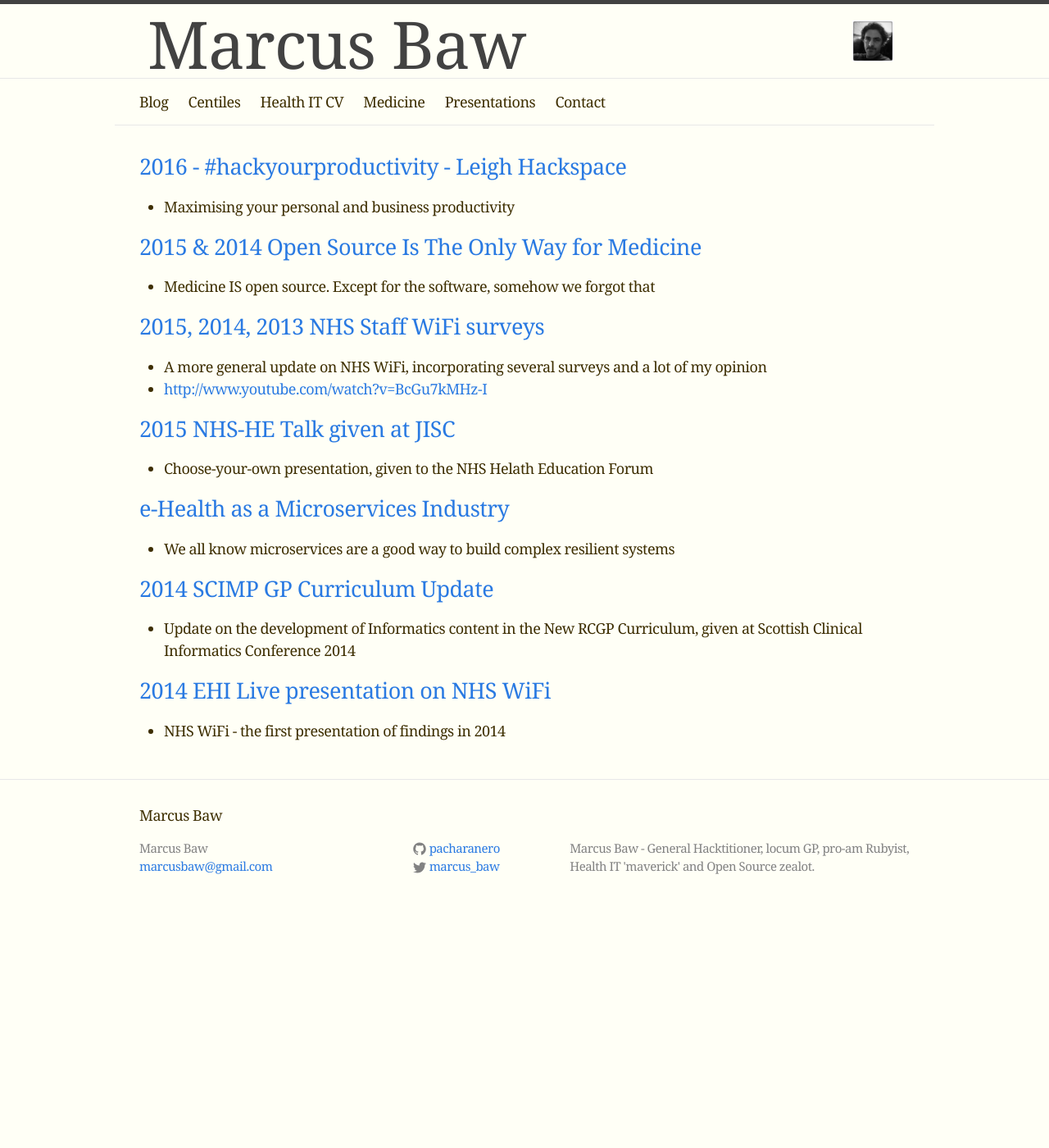
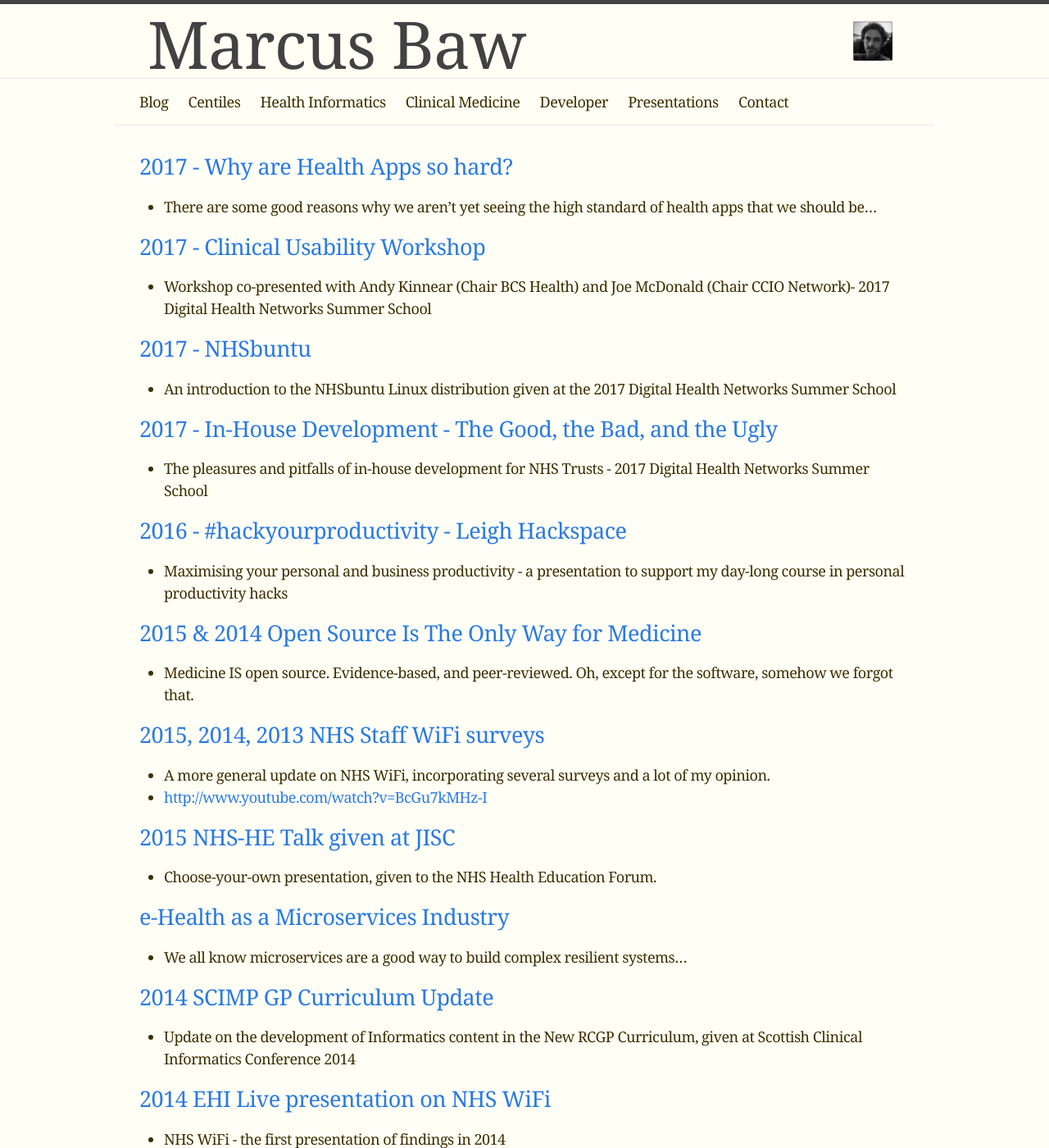
Before and after one commit to pacharanero/pacharanero.github.io, a Jekyll site: the page built from y_presentations.md, in a window 1280 px wide and 1400 px high. Shown: the whole window at 82% size. Built offline with Jekyll 4.4.1, drawn with Linux system fonts in a browser that asks for light colours.

Commit message:
some updates

```diff
--- a/presentations.md
+++ /dev/null
@@ -1,34 +0,0 @@
----
-layout: default
-title: Presentations
-id: presentations
-active: active
-permalink: /presentations
----
-
-## [2016 - #hackyourproductivity - Leigh Hackspace]({{ site.url }}/hackyourproductivity)
-* Maximising your personal and business productivity
-
-
-## [2015 & 2014 Open Source Is The Only Way for Medicine]({{ site.url }}/opensourceistheonlyway)
-* Medicine IS open source. Except for the software, somehow we forgot that
-
-
-## [2015, 2014, 2013 NHS Staff WiFi surveys]({{ site.url }}/nhswifi2015)
-* A more general update on NHS WiFi, incorporating several surveys and a lot of my opinion
-* <http://www.youtube.com/watch?v=BcGu7kMHz-I>
-
-
-## [2015 NHS-HE Talk given at JISC]({{ site.url }}/nhs-he-2015)
-* Choose-your-own presentation, given to the NHS Helath Education Forum
-
-## [e-Health as a Microservices Industry]({{ site.url }}/letsmakeehealthservices)
-* We all know microservices are a good way to build complex resilient systems
-
-
-## [2014 SCIMP GP Curriculum Update]({{ site.url }}/scimp_curriculum)
-* Update on the development of Informatics content in the New RCGP Curriculum, given at Scottish Clinical Informatics Conference 2014
-
-
-## [2014 EHI Live presentation on NHS WiFi]({{ site.url }}/ehilive_nhswifi2014)
-* NHS WiFi - the first presentation of findings in 2014
--- /dev/null
+++ b/y_presentations.md
@@ -0,0 +1,41 @@
+---
+layout: default
+title: Presentations
+id: presentations
+active: active
+permalink: /presentations
+---
+
+## [2017 - Why are Health Apps so hard?](https://docs.google.com/presentation/d/1QFv2NtDQ8Lcok3uk1KX9zO9S0wt9sy5qG4YsF59FkS4/edit?usp=sharing)
+* There are some good reasons why we aren't yet seeing the high standard of health apps that we should be...
+
+## [2017 - Clinical Usability Workshop](https://docs.google.com/presentation/d/1gnHAJaXmw58HU027C6vropwErxqDzrSS7rZQ1Ct93dg/edit?usp=sharing)
+* Workshop co-presented with Andy Kinnear (Chair BCS Health) and Joe McDonald (Chair CCIO Network)- 2017 Digital Health Networks Summer School
+
+## [2017 - NHSbuntu](https://pacharanero.github.io/nhsbuntu-summerschool-2017/#/)
+* An introduction to the NHSbuntu Linux distribution given at the 2017 Digital Health Networks Summer School
+
+## [2017 - In-House Development - The Good, the Bad, and the Ugly](https://docs.google.com/presentation/d/1uyi9h_koxbi7Q-nOiF4sC7NCoorRzhSvGs14hcfSCEU/edit?usp=sharing)
+* The pleasures and pitfalls of in-house development for NHS Trusts - 2017 Digital Health Networks Summer School
+
+## [2016 - #hackyourproductivity - Leigh Hackspace](https://pacharanero.github.io/hackyourproductivity)
+* Maximising your personal and business productivity - a presentation to support my day-long course in personal productivity hacks
+
+## [2015 & 2014 Open Source Is The Only Way for Medicine](https://pacharanero.github.io//opensourceistheonlyway)
+* Medicine IS open source. Evidence-based, and peer-reviewed. Oh, except for the software, somehow we forgot that.
+
+## [2015, 2014, 2013 NHS Staff WiFi surveys](https://pacharanero.github.io//nhswifi2015)
+* A more general update on NHS WiFi, incorporating several surveys and a lot of my opinion.
+* <http://www.youtube.com/watch?v=BcGu7kMHz-I>
+
+## [2015 NHS-HE Talk given at JISC](https://pacharanero.github.io//nhs-he-2015)
+* Choose-your-own presentation, given to the NHS Health Education Forum.
+
+## [e-Health as a Microservices Industry](https://pacharanero.github.io//letsmakeehealthservices)
+* We all know microservices are a good way to build complex resilient systems...
+
+## [2014 SCIMP GP Curriculum Update](https://pacharanero.github.io//scimp_curriculum)
+* Update on the development of Informatics content in the New RCGP Curriculum, given at Scottish Clinical Informatics Conference 2014
+
+## [2014 EHI Live presentation on NHS WiFi](https://pacharanero.github.io//ehilive_nhswifi2014)
+* NHS WiFi - the first presentation of findings in 2014
```
Also changed, not shown: health-it.md (+6 -1 lines), medicine.md (+4 -3 lines), technical.md (added, +26 -0 lines), z_contact.md (+2 -1 lines).
